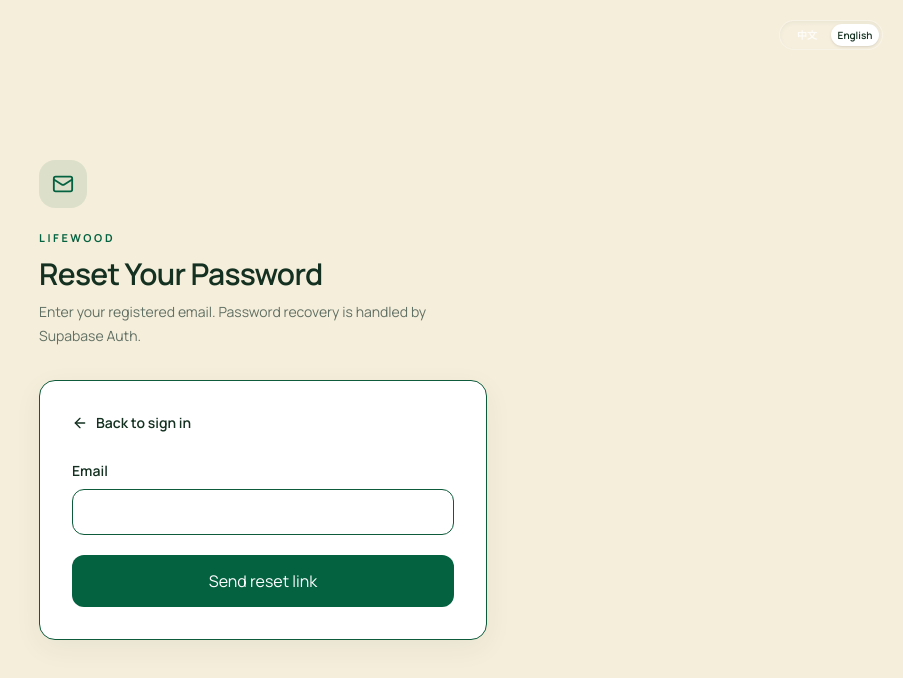
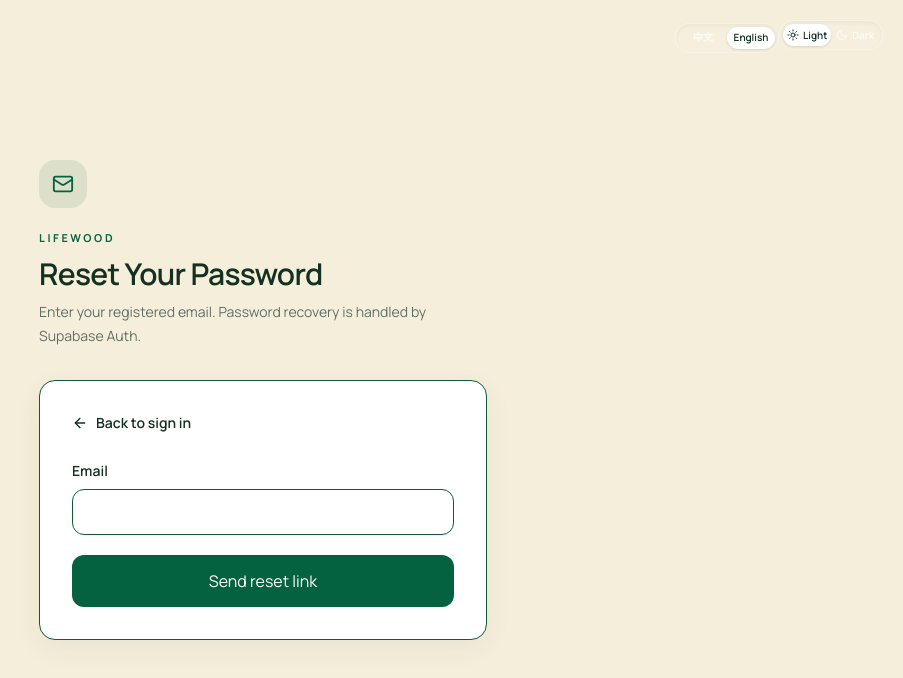
Before and after one commit to Yazito21/lifewood-ai-visibility, a Next.js app: page /forgot-password in a window 1280 px wide. Shown: the top 678 px of the page, without its empty margins (377-1280 px from the left). Built offline with nearby package versions, Linux system fonts and the light colour scheme; no server answers.

Commit message:
Add global light and dark mode switch to application header

```diff
--- a/app/forgot-password/page.tsx
+++ b/app/forgot-password/page.tsx
@@ -4,7 +4,7 @@ import { FormEvent, useState } from "react";
 import Link from "next/link";
 import { ArrowLeft, Mail } from "lucide-react";
 import { supabase } from "@/lib/supabase";
-import { LanguageToggle } from "@/components/language-provider";
+import { LanguageToggle, ThemeToggle } from "@/components/language-provider";
 
 export default function ForgotPasswordPage(){
   const [email,setEmail]=useState("");
@@ -20,7 +20,7 @@ export default function ForgotPasswordPage(){
   }
 
   return <main className="relative flex min-h-screen items-center justify-center bg-[var(--background)] p-6">
-    <div className="absolute right-5 top-5 z-20"><LanguageToggle /></div>
+    <div className="absolute right-5 top-5 z-20"><><LanguageToggle /><ThemeToggle /></></div>
     <div className="w-full max-w-md">
       <div className="mb-8">
         <div className="mb-5 flex h-12 w-12 items-center justify-center rounded-2xl bg-[var(--lw-castleton-green)]/10 text-[var(--lw-castleton-green)]"><Mail size={22}/></div>
```
